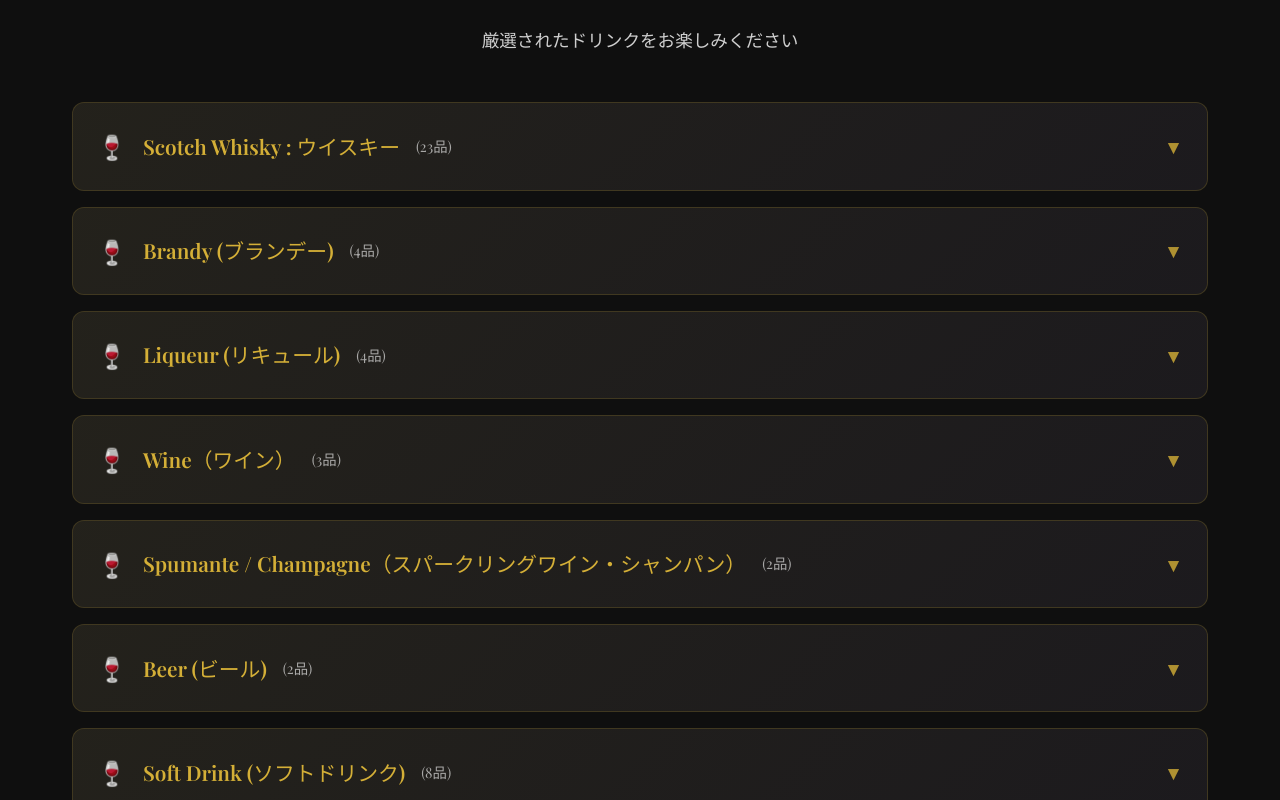
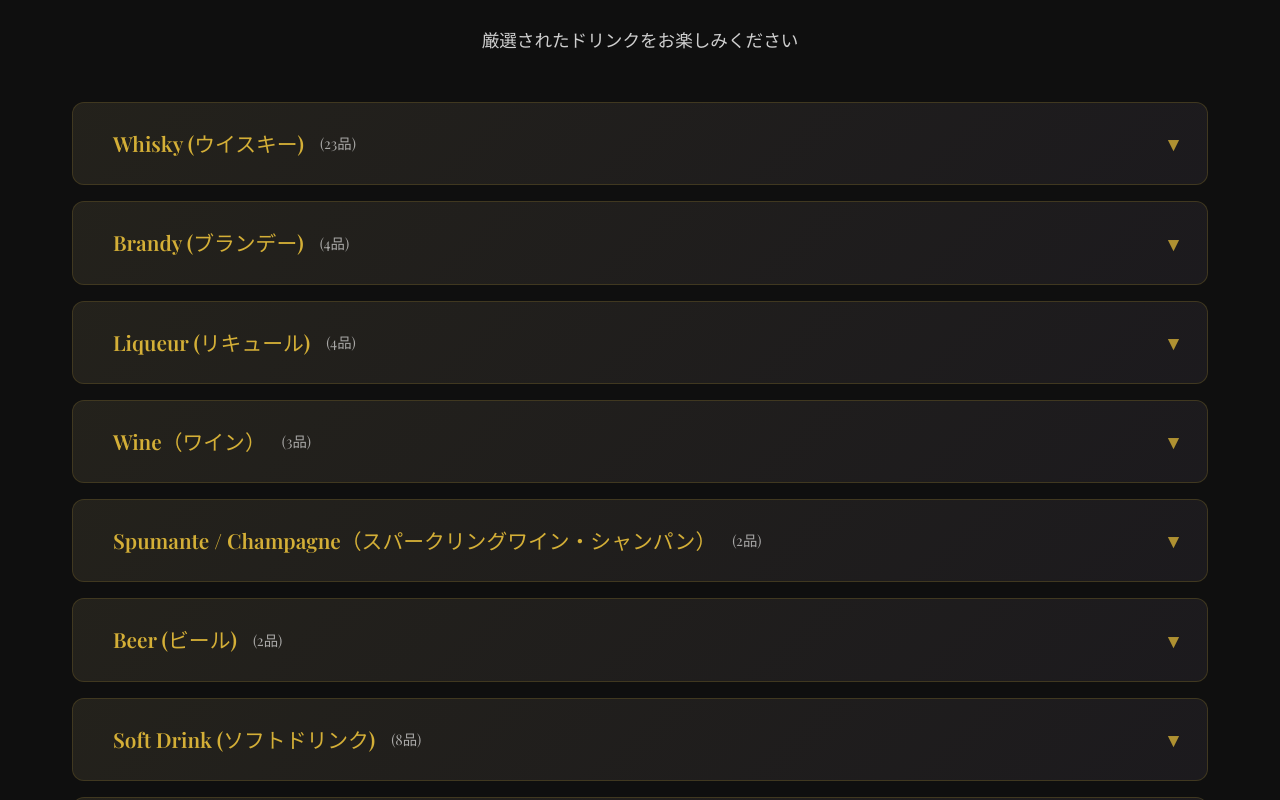
Before and after one commit to tora-spl/oushitsu, a React (Vite) app: page / in a window 1280 px wide. Shown: the part 1700-2500 px from the top of the page. Built offline with nearby package versions, Linux system fonts and the light colour scheme.

Commit message:
メニュー見直し完了よ　　虎くん

```diff
--- a/src/components/Menu.tsx
+++ b/src/components/Menu.tsx
@@ -9,7 +9,7 @@ const Menu: React.FC = () => {
   const menuData: MenuCategory[] = [
     {
       id: 1,
-      name: 'Scotch Whisky : ウイスキー',
+      name: 'Whisky (ウイスキー)',
       drinks: [
         // Scotch Whisky
         { id: 1, name: 'Ballantine\'s 12y', description: 'バランタイン 12年 / Ballantine\'s 12y', price: 800, category: 'spirit' },
@@ -156,7 +156,7 @@ const Menu: React.FC = () => {
       'リキュール・その他': '🍾',
       'ビール・ソフトドリンク': '🍺'
     };
-    return iconMap[categoryName] || '🍷';
+    return iconMap[categoryName] || '';
   };
 
   return (
```
